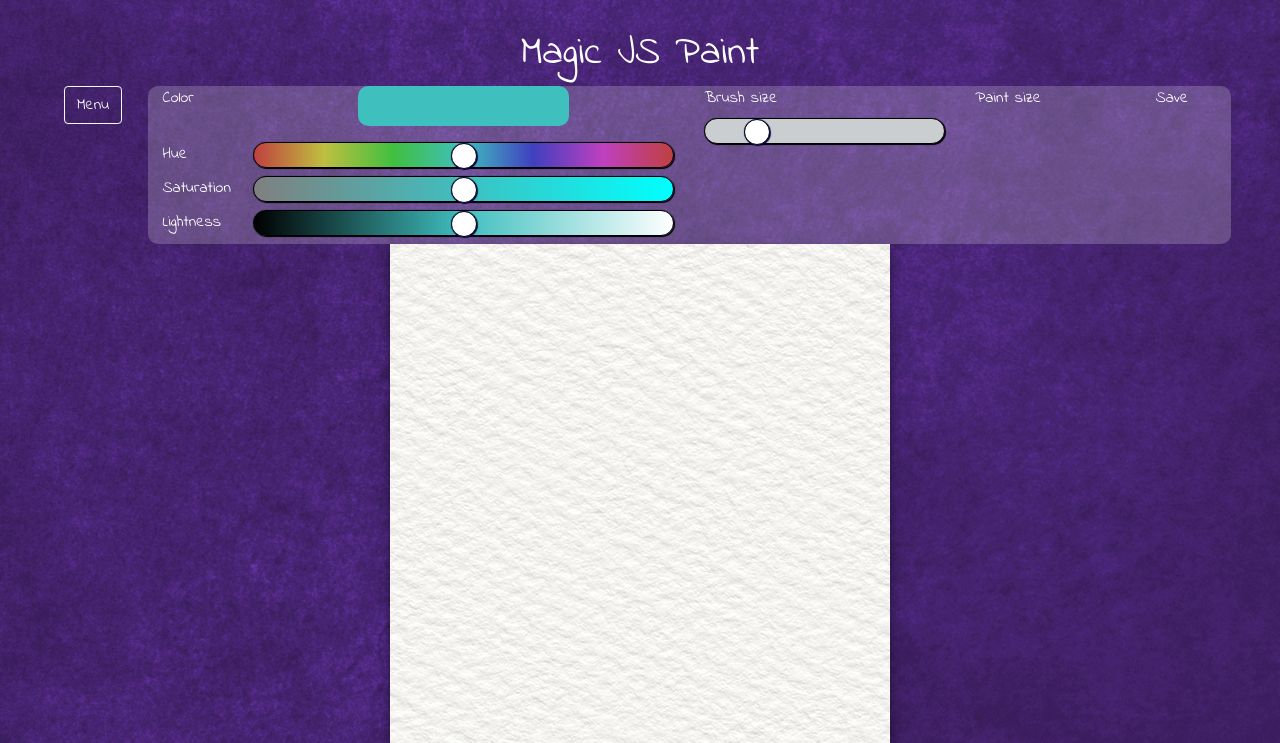
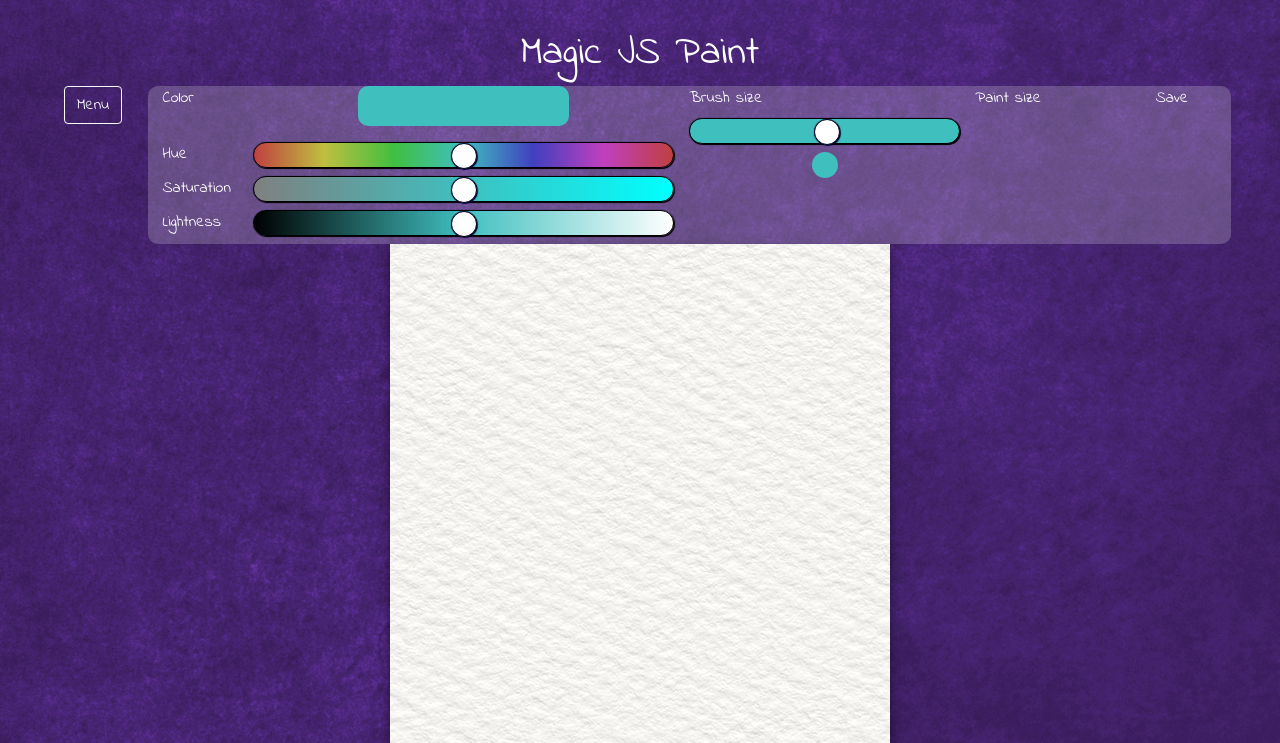
Before and after one commit to UrszulaP/Paint, a PHP site: page /paint.html in a window 1280 px wide. Shown: the top 743 px of the page. Run offline with PHP 8.4, Linux system fonts and the light colour scheme.

Commit message:
add changing brushSizeBox and brushSizeRange colors by the values of color range inputs

```diff
--- a/css/style.css
+++ b/css/style.css
@@ -20,8 +20,15 @@ body {
 }
 
 #color_box {
-    background-color: white;
+    background-color: white; /* placeholder */
     border-radius: 10px;
+}
+
+#brush_size_box {
+    background-color: white; /* placeholder */
+    border-radius: 50%;
+    width: 100px; /* placeholder */
+    height: 100px; /* placeholder */
 }
 
 /* .row {
--- a/js/drawer.js
+++ b/js/drawer.js
@@ -1,3 +1,5 @@
+// DRAWING WHEN MOUSE DOWN, CHANGING THE BRUSH COLOR AND SIZE, CHANGING SIZE OF THE BRUSHSIZEBOX
+
 const canvas = document.querySelector('#paper');
 const ctx = canvas.getContext('2d');
 
@@ -13,11 +15,11 @@ ctx.lineWidth;
 // let saturationRange = document.getElementById("saturation_range");
 // let lightnessRange = document.getElementById("lightness_range");
 
+changeBrushColor(hueRange.value, saturationRange.value, lightnessRange.value);
+
 hueRange.addEventListener("change", function() {changeBrushColor(hueRange.value, saturationRange.value, lightnessRange.value)});
 saturationRange.addEventListener("change", function() {changeBrushColor(hueRange.value, saturationRange.value, lightnessRange.value)});
 lightnessRange.addEventListener("change", function() {changeBrushColor(hueRange.value, saturationRange.value, lightnessRange.value)});
-
-changeBrushColor(hueRange.value, saturationRange.value, lightnessRange.value);
 
 function changeBrushColor(hue, saturation, lightness) {
     ctx.strokeStyle = `hsl(${hue}, ${saturation}%, ${lightness}%)`;
@@ -26,13 +28,24 @@ function changeBrushColor(hue, saturation, lightness) {
 
 // BRUSH SIZE
 
-let brushSizeRange = document.getElementById("brush_size");
-brushSizeRange.addEventListener("change", function() {changeBrushSize(brushSizeRange.value)});
+// already declared in range_style.js:
+//let brushSizeBox = document.getElementById("brush_size_box");
+let brushSizeRange = document.getElementById("brush_size_range");
 
 changeBrushSize(brushSizeRange.value);
+changeBrushSizeBoxSize(brushSizeRange.value);
+
+brushSizeRange.addEventListener("change", function() {changeBrushSize(brushSizeRange.value);
+                                                      changeBrushSizeBoxSize(brushSizeRange.value);
+                                                      });
 
 function changeBrushSize(size) {
     ctx.lineWidth = size;
+}
+
+function changeBrushSizeBoxSize(size) {
+    brushSizeBox.style.width = `${size}px`;
+    brushSizeBox.style.height = `${size}px`;
 }
 
 
--- a/js/range_style.js
+++ b/js/range_style.js
@@ -1,3 +1,5 @@
+// CHANGING COLORS OF (COLOR RANGE INPUTS, BRUSHSIZE RANGE INPUT, COLORBOX AND BRUSHSIZEBOX) BY THE VALUES OF COLOR RANGE INPUTS
+
 // hue_css          automatically catches   <style id="hue_css"></style>
 // saturation_css   automatically catches   <style id="saturation_css"></style>
 // lightness_css    automatically catches   <style id="lightness_css"></style>
@@ -6,30 +8,40 @@ let hueRange = document.getElementById("hue_range");
 let saturationRange = document.getElementById("saturation_range");
 let lightnessRange = document.getElementById("lightness_range");
 let colorBox = document.getElementById("color_box");
+let brushSizeBox = document.getElementById("brush_size_box");
+
 
 hueRange.addEventListener("change", function() {
     changeSaturationRangeColor(hueRange.value, lightnessRange.value);
     changeLightnessRangeColor(hueRange.value, saturationRange.value);
+    changeBrushSizeRangeColor(hueRange.value, saturationRange.value, lightnessRange.value);
     changeColorBoxColor(hueRange.value, saturationRange.value, lightnessRange.value);
+    changeBrushSizeBoxColor(hueRange.value, saturationRange.value, lightnessRange.value);
 });
 
 saturationRange.addEventListener("change", function() {
     changeHueRangeColor(saturationRange.value, lightnessRange.value);
     changeLightnessRangeColor(hueRange.value, saturationRange.value);
+    changeBrushSizeRangeColor(hueRange.value, saturationRange.value, lightnessRange.value);
     changeColorBoxColor(hueRange.value, saturationRange.value, lightnessRange.value);
+    changeBrushSizeBoxColor(hueRange.value, saturationRange.value, lightnessRange.value);
 });
 
 lightnessRange.addEventListener("change", function() {
     changeHueRangeColor(saturationRange.value, lightnessRange.value);
     changeSaturationRangeColor(hueRange.value, lightnessRange.value);
+    changeBrushSizeRangeColor(hueRange.value, saturationRange.value, lightnessRange.value);
     changeColorBoxColor(hueRange.value, saturationRange.value, lightnessRange.value);
+    changeBrushSizeBoxColor(hueRange.value, saturationRange.value, lightnessRange.value);
 });
 
 
 changeHueRangeColor(saturationRange.value, lightnessRange.value);
 changeSaturationRangeColor(hueRange.value, lightnessRange.value);
 changeLightnessRangeColor(hueRange.value, saturationRange.value);
+changeBrushSizeRangeColor(hueRange.value, saturationRange.value, lightnessRange.value);
 changeColorBoxColor(hueRange.value, saturationRange.value, lightnessRange.value);
+changeBrushSizeBoxColor(hueRange.value, saturationRange.value, lightnessRange.value);
 
 
 function changeHueRangeColor(saturationValue, lightnessValue) {
@@ -71,6 +83,18 @@ function changeLightnessRangeColor(hueValue, saturationValue) {
 }
 
 
+function changeBrushSizeRangeColor(hueValue, saturationValue, lightnessValue) {
+    brush_size_css.innerHTML = `
+    #brush_size_range::-webkit-slider-runnable-track {
+        background: hsl(${hueValue}, ${saturationValue}%, ${lightnessValue}%);
+    }`;}
+
+
 function changeColorBoxColor(hueValue, saturationValue, lightnessValue) {
     colorBox.style.backgroundColor = `hsl(${hueValue}, ${saturationValue}%, ${lightnessValue}%)`;
 }
+
+
+function changeBrushSizeBoxColor(hueValue, saturationValue, lightnessValue) {
+    brushSizeBox.style.backgroundColor = `hsl(${hueValue}, ${saturationValue}%, ${lightnessValue}%)`;
+}
--- a/paint.html
+++ b/paint.html
@@ -28,6 +28,7 @@
     <style id="hue_css"></style>
     <style id="saturation_css"></style>
     <style id="lightness_css"></style>
+    <style id="brush_size_css"></style>
 </head>
 
 <body>
@@ -58,7 +59,7 @@
                             </div>
                         </div>
 
-                        <form>
+                        <form class="w-100">
                             <div class="row">
                                 <div class="col-2">
                                     <label for="hue_range">Hue</label>
@@ -89,10 +90,17 @@
                     </div>
 
                     <div class="col-3">
-                        <form>
-                            <label for="hue_range">Brush size</label>
-                            <input type="range" id="brush_size" min="1" max="50" value="10">
-                        </form>
+                        <div class="row">
+                            <form class="w-100">
+                                <label for="hue_range">Brush size</label>
+                                <input type="range" id="brush_size_range" min="1" max="50">
+                            </form>
+                        </div>
+                        <div class="row">
+                            <div class="col">
+                                <div id="brush_size_box" class="m-auto"></div>
+                            </div>
+                        </div>
                     </div>
 
                     <div class="col-2">
```
